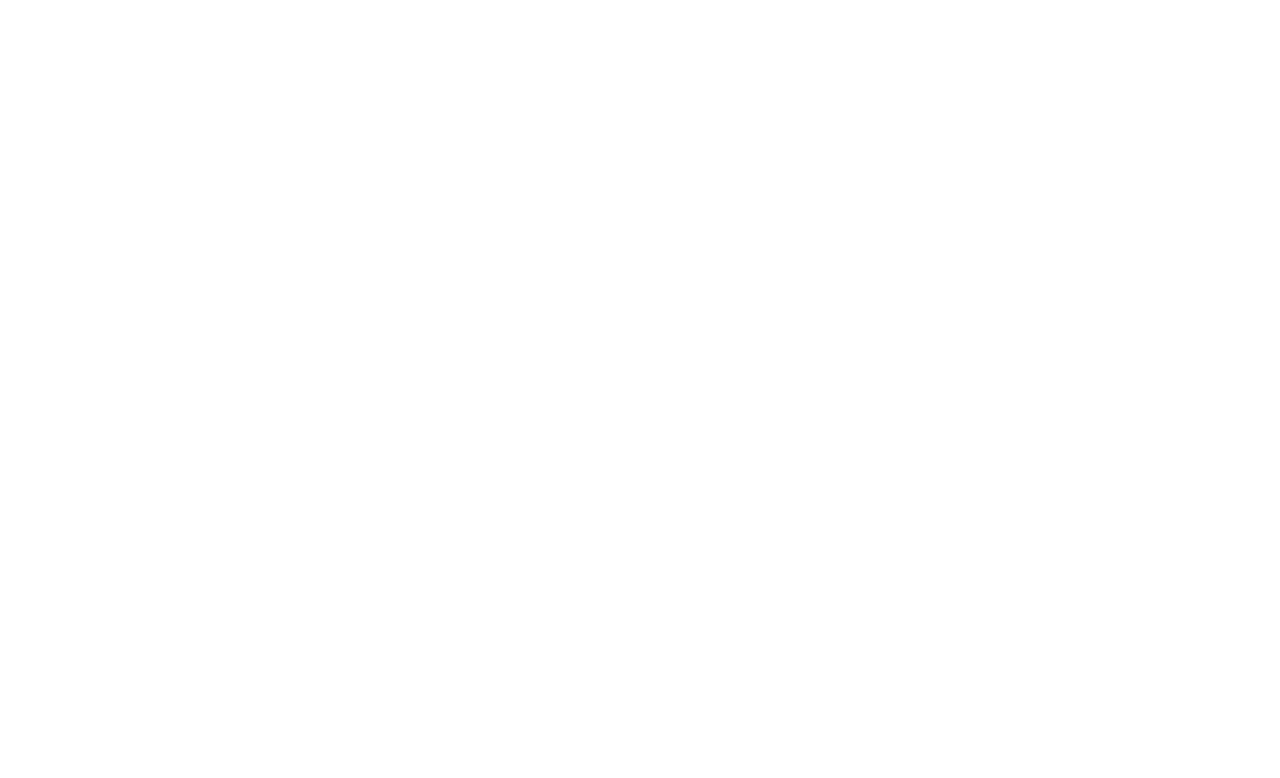
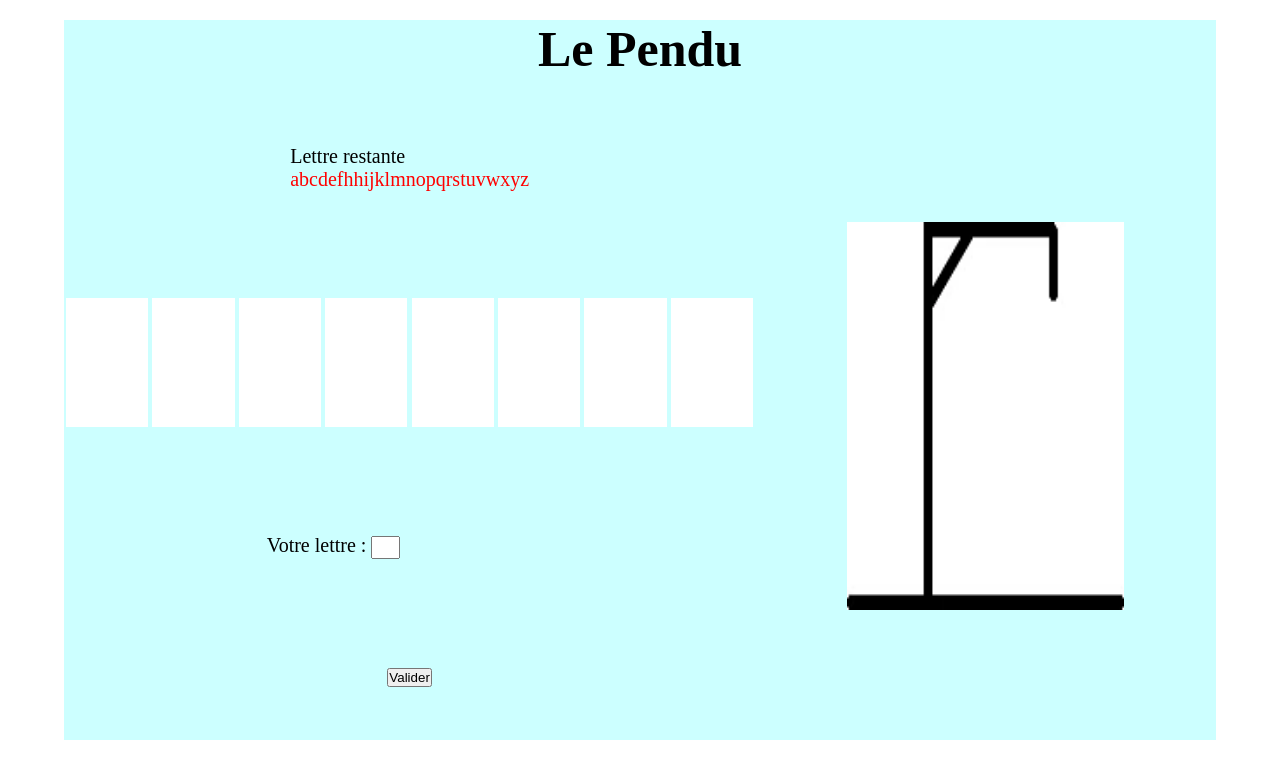
Before and after one commit to dodkirua/projetPendu, a plain HTML site: page index.html in a window 1280 px wide. Drawn offline with Linux system fonts and the light colour scheme.

Commit message:
intermediare

```diff
--- a/css/style.css
+++ b/css/style.css
@@ -12,3 +12,66 @@ body {
     width: 100vw;
     height: 100vh;
 }
+#container{
+    width: 90%;
+    height: 90%;
+    margin: 2rem auto auto;
+    display: flex;
+    flex-wrap: wrap;
+    background-color: #ccffff;
+}
+
+h1{
+    width: 100%;
+    height: 10%;
+    font-size: 5rem;
+    text-align: center;
+}
+
+#text {
+    width: 60%;
+    height: 90%;
+    display: flex;
+    flex-direction: column;
+    justify-content: space-around;
+    align-items: center;
+    font-size: 2rem;
+}
+
+#image{
+    width: 40%;
+    height: 90%;
+    display: flex;
+    flex-direction: column;
+    justify-content: center;
+    align-items: center;
+}
+
+input{
+    width: 10%;
+    height: 100%;
+}
+
+img{
+    width: 60%;
+    height: 60%;
+
+}
+
+#remain p:last-child{
+    color: red;
+}
+
+#word{
+    width: 100%;
+    height: 20%;
+    display: flex;
+    flex-direction: row;
+    justify-content: space-around;
+    align-items: center;
+}
+
+#word > div{
+    height: 100%;
+    background-color: white;
+}
--- a/index.html
+++ b/index.html
@@ -2,7 +2,7 @@
 <html lang="en">
 <head>
     <meta charset="UTF-8">
-    <title>Title</title>
+    <title>Le pendu</title>
     <meta name="google" value="notranslate">
     <meta name="viewport" content="width=device-width, initial-scale=1.0">
     <link rel="stylesheet" href="css/style.css">
@@ -10,6 +10,26 @@
 </head>
 <body>
 
+<div id="container">
+    <h1>Le Pendu</h1>
+    <div id="text">
+        <div id="remain">
+            <p>Lettre restante</p>
+            <p></p>
+        </div>
+        <div id="word"></div>
+        <div id="inputDiv">
+            <label for="input">Votre lettre :</label>
+            <input type="text" id="input">
+        </div>
+        <div>
+            <button>Valider</button>
+        </div>
+    </div>
+    <div id="image">
+        <img src="img/1.webp" alt="1">
+    </div>
+</div>
 
 
 <script src="js/script.js"></script>
--- a/js/script.js
+++ b/js/script.js
@@ -0,0 +1,36 @@
+let words = [
+    "chatoyant",
+    "conspirateur",
+    "redondant",
+    "peremptoire",
+    "redingotte",
+    "ostentatoire",
+    "salsifis",
+    "fromage",
+    "assiette",
+    "corbeau",
+    "marron"
+]
+let alphaB ="abcdefhhijklmnopqrstuvwxyz";
+let remain = document.getElementById("remain").getElementsByTagName("p")[1];
+remain.innerHTML = alphaB;
+let find = randomWord();
+init();
+
+
+
+function randomWord(){
+    return words[Math.floor(Math.random()*words.length)];
+}
+
+function init(){
+    let word = document.getElementById("word");
+    let newDiv;
+    for (let i = 0 ; i < find.length ; i++){
+        newDiv = document.createElement("div");
+        newDiv.style.width = Math.floor(100/ find.length)-0.1+"%";
+        console.log(newDiv.style.width)
+        word.append(newDiv);
+
+    }
+}
```
